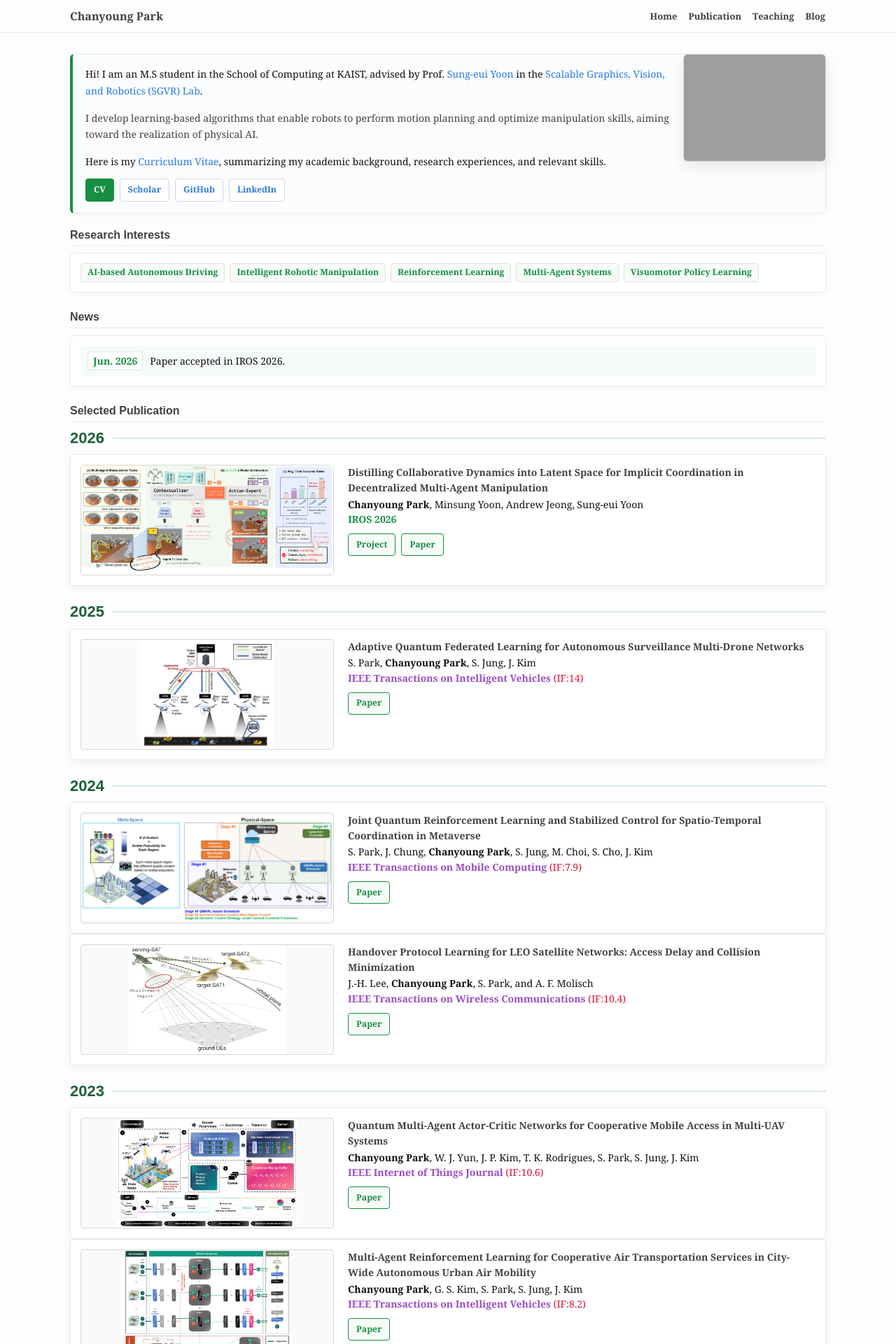
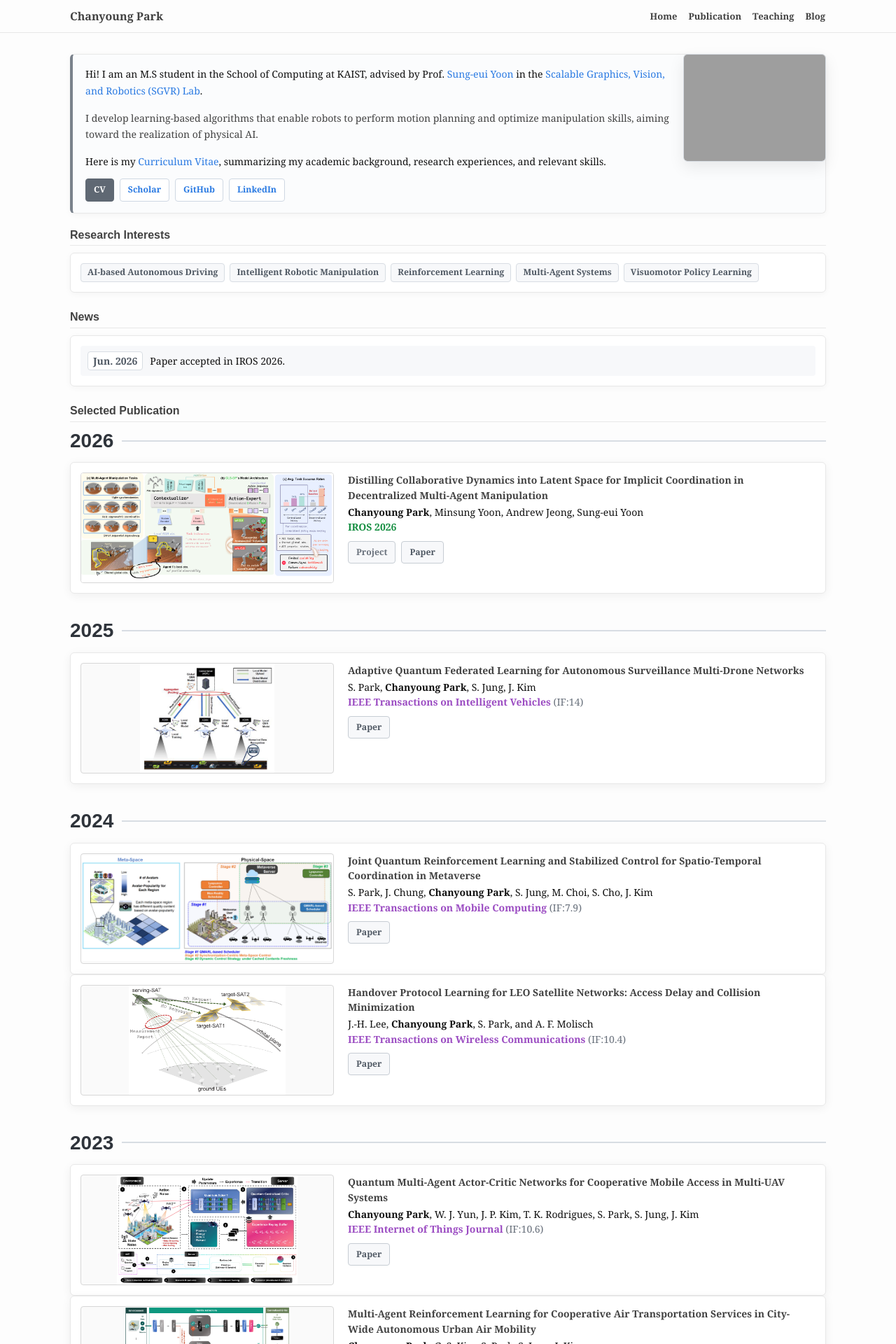
Before and after one commit to cosdeneb/cosdeneb.github.io, a Jekyll site: the page built from index.md, in a window 1280 px wide. Shown: the top 1920 px of the page at 70% size. Built offline with Jekyll 4.4.1, drawn with Linux system fonts in a browser that asks for light colours.

Commit message:
Neutralize homepage accent colors

```diff
--- a/_sass/_site.scss
+++ b/_sass/_site.scss
@@ -26,7 +26,7 @@
   margin-bottom: 18px;
   padding: 16px 18px;
   border: 1px solid $grey-color-light;
-  border-left: 4px solid #168f42;
+  border-left: 4px solid #7a828c;
   border-radius: 6px;
   background-color: #fbfcfd;
   box-shadow: 0 2px 10px rgba(0, 0, 0, 0.04);
@@ -68,14 +68,14 @@
 
 .home-button.primary {
   color: #fff;
-  border-color: #168f42;
-  background-color: #168f42;
+  border-color: #5f6873;
+  background-color: #5f6873;
 }
 
 .home-button.primary:hover {
   color: #fff;
-  border-color: #116f34;
-  background-color: #116f34;
+  border-color: #424a54;
+  background-color: #424a54;
 }
 
 .home-highlight {
@@ -92,25 +92,25 @@
   align-items: center;
   justify-content: center;
   min-height: 26px;
-  border: 1px solid #168f42;
+  border: 1px solid #c7cdd4;
   border-radius: 4px;
   padding: 2px 11px;
-  color: #168f42;
+  color: #4f5863;
   font-size: $small-font-size;
   font-weight: bold;
   line-height: 1.5;
-  background-color: #f6fbf7;
+  background-color: #f7f8fa;
 }
 
 .publication-button:hover {
   color: #fff;
   text-decoration: none;
-  border-color: #168f42;
-  background-color: #168f42;
+  border-color: #5f6873;
+  background-color: #5f6873;
 }
 
 .keyword {
-  color: #168f42;
+  color: #4f5863;
   font-weight: bold;
 }
 
@@ -141,13 +141,13 @@
   box-shadow: 0 2px 10px rgba(0, 0, 0, 0.04);
 
   span {
-    border: 1px solid #dbe5dd;
+    border: 1px solid #d8dde3;
     border-radius: 4px;
     padding: 2px 9px;
-    color: #168f42;
+    color: #4f5863;
     font-size: $small-font-size;
     font-weight: bold;
-    background-color: #f6fbf7;
+    background-color: #f7f8fa;
   }
 }
 
@@ -184,7 +184,7 @@
     border-radius: 4px;
     padding: 8px 10px;
     margin-bottom: 0;
-    background-color: #f6fbf7;
+    background-color: #f7f8fa;
   }
 }
 
@@ -219,22 +219,22 @@
     display: flex;
     align-items: center;
     gap: 12px;
-    margin: 24px 0 10px;
-    font-size: 22px;
+    margin: 36px 0 14px;
+    font-size: 28px;
     font-weight: 800;
     line-height: 1.2;
-    color: #1f5f3a;
+    color: #2f343b;
   }
 
   .publication-year:first-child {
-    margin-top: 0;
+    margin-top: 8px;
   }
 
   .publication-year::after {
     content: "";
     flex: 1;
     height: 2px;
-    background-color: #d9eadf;
+    background-color: #d8dde3;
   }
 
   .publication-item {
@@ -254,10 +254,10 @@
 
 .news-date {
   flex: 0 0 auto;
-  border: 1px solid #dbe5dd;
+  border: 1px solid #d8dde3;
   border-radius: 4px;
   padding: 1px 7px;
-  color: #168f42;
+  color: #4f5863;
   font-weight: bold;
   background-color: #fff;
 }
@@ -279,7 +279,7 @@
 }
 
 .metric {
-  color: #dc143c;
+  color: #69717c;
 }
 
 .publication-list {
@@ -338,14 +338,14 @@
 }
 
 .publication-button.muted {
-  color: #168f42;
+  color: #69717c;
   cursor: default;
 }
 
 .publication-button.muted:hover {
-  color: #168f42;
-  border-color: #168f42;
-  background-color: #f6fbf7;
+  color: #69717c;
+  border-color: #c7cdd4;
+  background-color: #f7f8fa;
 }
 
 @include media-query($on-mobile) {
```
